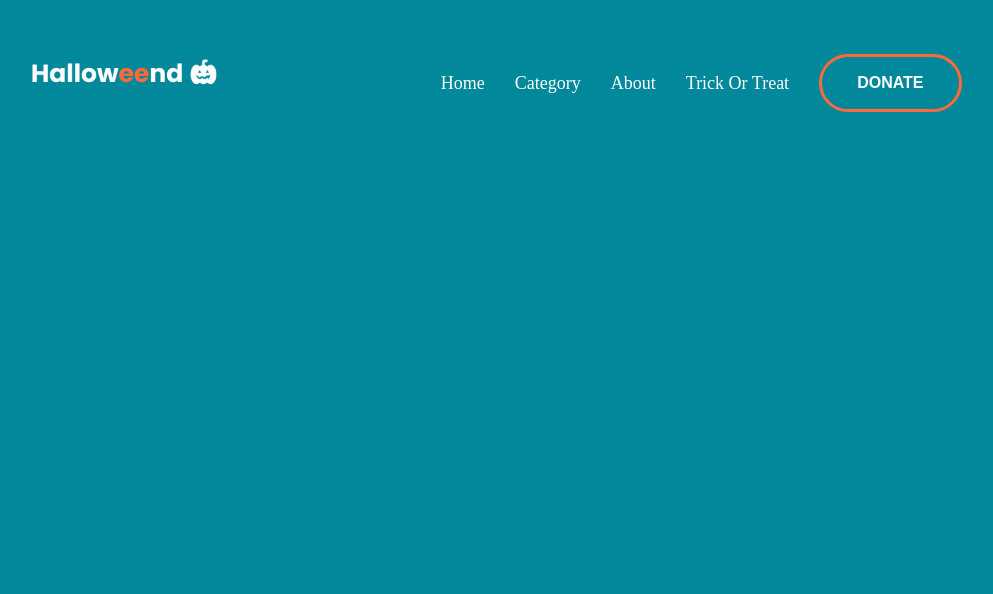
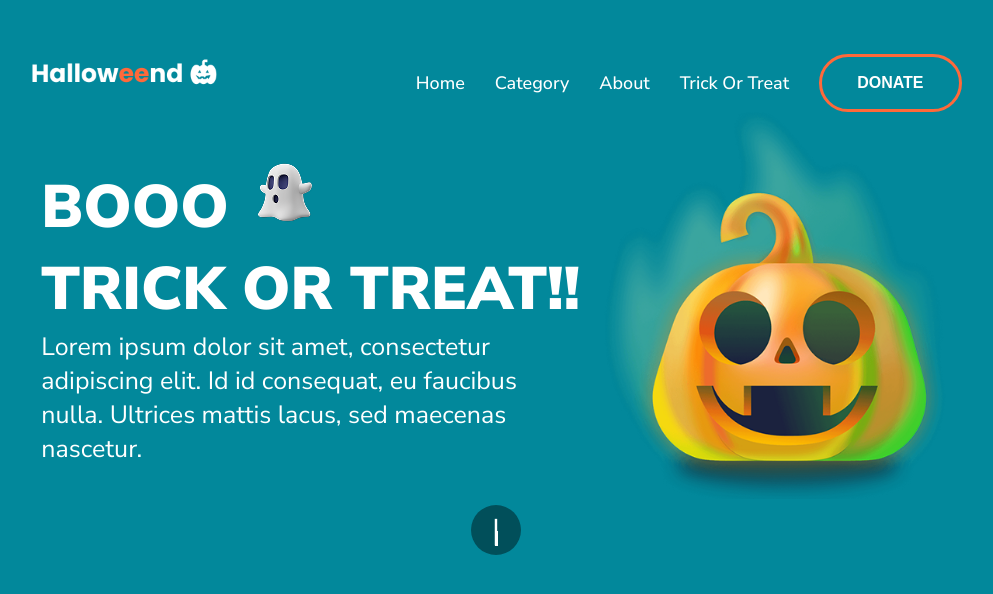
Before and after one commit to SOB1Rake/Halloween, a plain HTML site: page index.html in a window 1280 px wide. Shown: the whole page, without its empty margins (144-1137 px from the left). Drawn offline with Linux system fonts and the light colour scheme.

Commit message:
header is end

```diff
--- a/index.html
+++ b/index.html
@@ -1,11 +1,13 @@
 <!DOCTYPE html>
 <html lang="en">
+
 <head>
     <meta charset="UTF-8">
     <meta name="viewport" content="width=device-width, initial-scale=1.0">
     <title>Halloween</title>
     <link rel="stylesheet" href="style.css">
 </head>
+
 <body>
 
     <nav class="container">
@@ -33,5 +35,27 @@
         </div>
     </nav>
 
+    <header>
+        <div class="container header_info_div">
+            <div class="div11">
+                <h1>
+                    BOOO <img src="./img/header1.png
+                    " alt=""> <br>
+                    TRICK OR TREAT!!
+                </h1>
+                <p>Lorem ipsum dolor sit amet, consectetur adipiscing elit. Id id consequat, eu faucibus nulla. Ultrices
+                    mattis lacus, sed maecenas nascetur. </p>
+            </div>
+            <div class="div12">
+                <img src="./img/header2.png" alt="">
+            </div>
+        </div>
+
+        <div class="scroll">
+            |
+        </div>
+    </header>
+
 </body>
+
 </html>
--- a/style.css
+++ b/style.css
@@ -1,5 +1,7 @@
-:root{
-    --oq: #FFFFFF;
+@import url(https://fonts.googleapis.com/css2?family=Nunito+Sans:wght@100;200;300;400;500;600;800;900&display=swap);
+
+body {
+  font-family: 'Nunito Sans', sans-serif;
 }
 
 *{
@@ -8,6 +10,12 @@
     box-sizing: border-box;
     background: #02889B;
 }
+
+:root{
+    --oq: #FFFFFF;
+    --qora: #0000006c;
+}
+
 
 .container{
     max-width: 961px;
@@ -64,3 +72,82 @@ ul{
         text-shadow: 0 0 10px white;
     }
 }
+
+/* HEADER */
+
+.header_info_div{
+    display: flex;
+    justify-content: space-around;
+    align-items: center;
+}
+
+.div11{
+    max-width: 541px;
+    width: 100%;
+    color: var(--oq);
+
+    h1{
+        font-size: 60px;
+        font-weight: 900;
+    }
+
+    p{
+        font-size: 25px;
+    }
+}
+
+.div12{
+    img{
+        width: 347px;
+        height: 387px;
+    }
+}
+
+.scroll{
+    width: 50px;
+    height: 50px;
+    background: var(--qora);
+    color: var(--oq);
+    text-align: center;
+    margin: 0 auto;
+    font-size: 30px;
+    padding: 5px;
+    border-radius: 50%;
+    position: relative;
+}
+
+.scroll::after{
+    content: "";
+    position: absolute;
+    bottom: 18%;
+    left: 47%;
+    width: 3px;
+    height: 15px;
+    background: var(--oq);
+    transition: 0.5s;
+}
+
+.scroll:hover::after{
+    bottom: 15%;
+    left: 57%;
+    width: 3px;
+    height: 15px;
+    transform: rotate(45deg);
+}
+.scroll::before{
+    content: "";
+    position: absolute;
+    bottom: 18%;
+    right: 47%;
+    width: 3px;
+    height: 15px;
+    background: var(--oq);
+    transition: 0.5s;
+}
+.scroll:hover::before{
+    bottom: 15%;
+    right: 57%;
+    width: 3px;
+    height: 15px;
+    transform: rotate(-45deg);
+}
```
